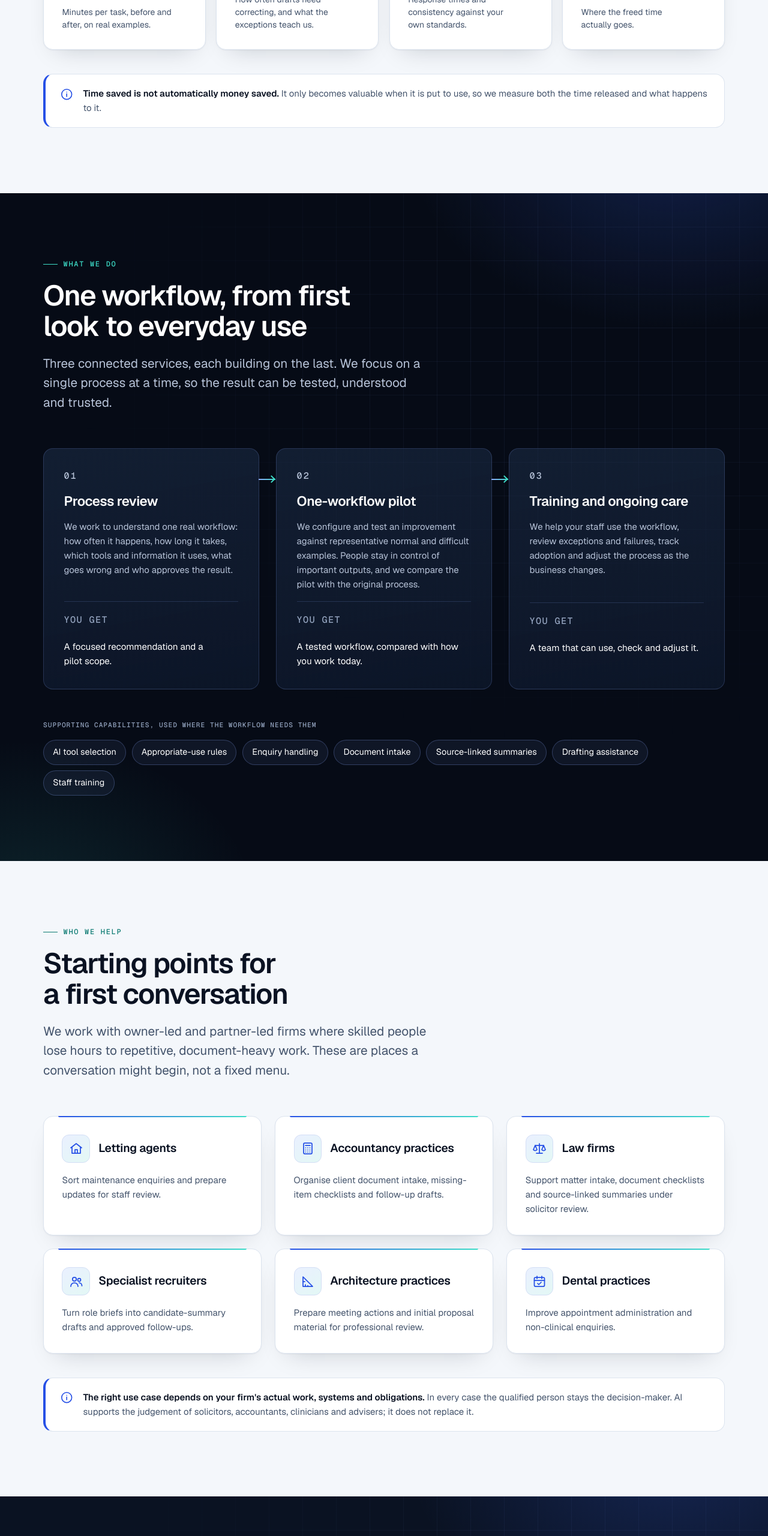
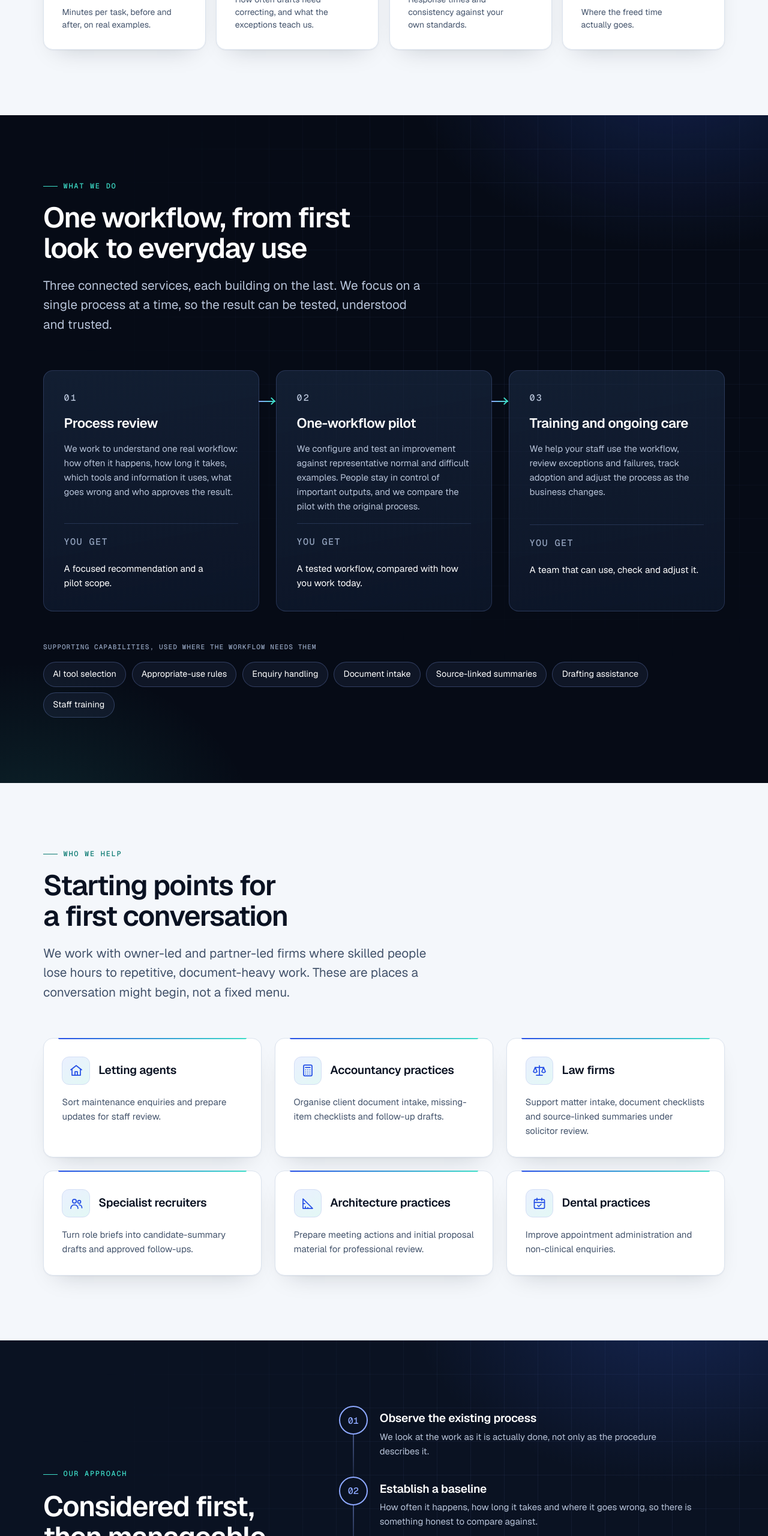
Before and after one commit to zastras/zastras.uk, a plain HTML site: page site/index.html in a window 1280 px wide. Shown: the part 2120-4680 px from the top of the page at 60% size. Drawn offline with Linux system fonts and the light colour scheme.

Commit message:
Home page: remove three explanatory passages at the owner's request
- The "Time saved is not automatically money saved" callout under the outcomes
- The "right use case depends on your firm's actual work" callout under the sectors
- The footnote on Lex's profile card about previous career experience

Also drops the footnote's line from docs/REVIEW.md. The unused .note and
.profile__footnote styles and the info icon are left in place.

Co-Authored-By: Claude Sonnet 5.5 <noreply@anthropic.com>

```diff
--- a/site/index.html
+++ b/site/index.html
@@ -256,11 +256,6 @@
             </div>
           </article>
         </div>
-
-        <p class="note">
-          <svg viewBox="0 0 24 24" fill="none" stroke="currentColor" stroke-width="1.75" stroke-linecap="round" stroke-linejoin="round" aria-hidden="true"><use href="#i-info"/></svg>
-          <span><strong>Time saved is not automatically money saved.</strong> It only becomes valuable when it is put to use, so we measure both the time released and what happens to it.</span>
-        </p>
       </div>
     </section>
 
@@ -383,11 +378,6 @@
             </div>
           </article>
         </div>
-
-        <p class="note">
-          <svg viewBox="0 0 24 24" fill="none" stroke="currentColor" stroke-width="1.75" stroke-linecap="round" stroke-linejoin="round" aria-hidden="true"><use href="#i-info"/></svg>
-          <span><strong>The right use case depends on your firm's actual work, systems and obligations.</strong> In every case the qualified person stays the decision-maker. AI supports the judgement of solicitors, accountants, clinicians and advisers; it does not replace it.</span>
-        </p>
       </div>
     </section>
 
@@ -484,7 +474,6 @@
                 <p>Lex brings senior experience in security, infrastructure and risk from financial services, including Tesco Bank, HSBC and Lloyds, as well as other regulated organisations. He understands the controls that matter when a business handles sensitive information: who can access it, how tools use it, and who remains accountable for the result.</p>
                 <p>At Zastras Practical AI, Lex helps smaller firms find valuable uses for AI and put them into practice with appropriate safeguards, staff training and measurable outcomes.</p>
               </div>
-              <p class="profile__footnote"><span>The organisations named describe Lex's previous career experience. None of them is a client of, or endorses, Zastras Practical AI.</span></p>
             </div>
           </article>
 
```
Also changed, not shown: 1 other file.
